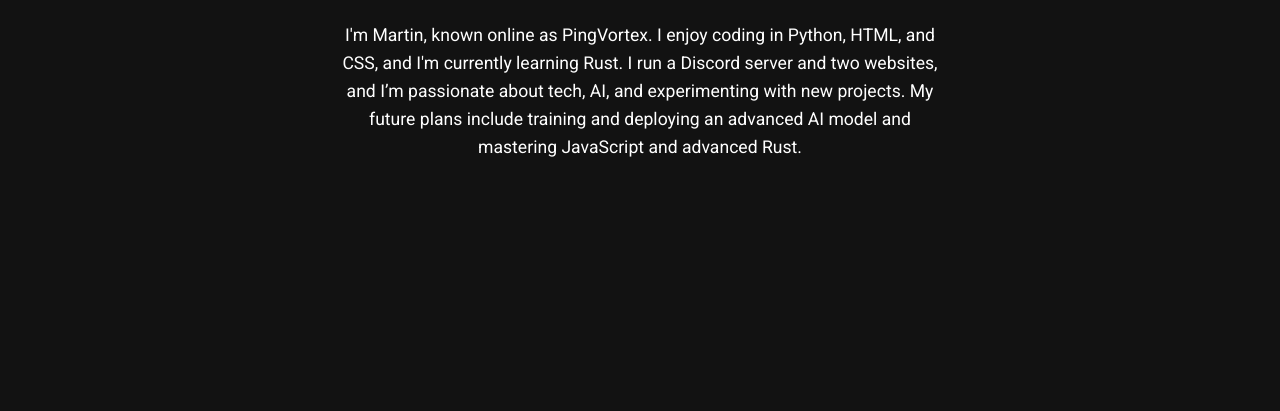
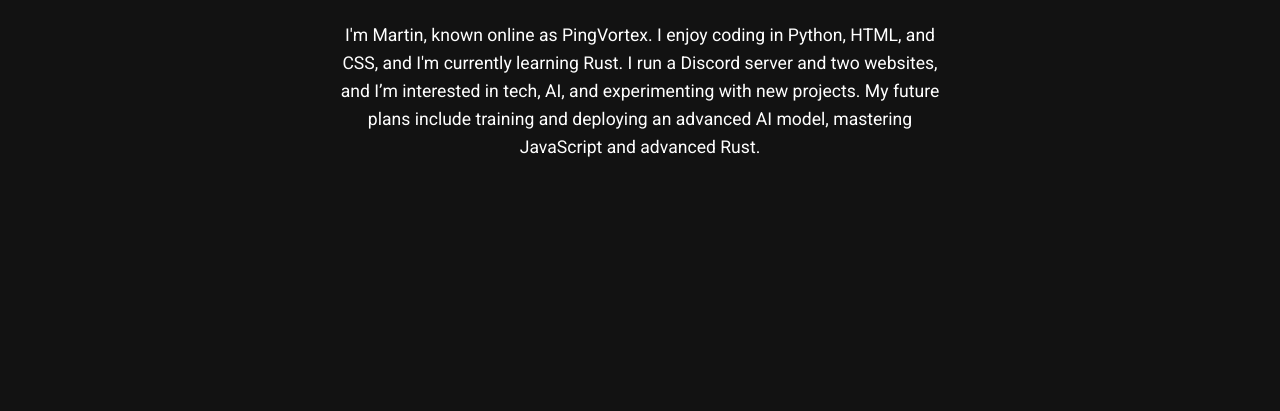
Before and after one commit to pingvortex/my-page, a plain HTML site: page index.html in a window 1280 px wide. Shown: the part 389-800 px from the top of the page. Drawn offline with nearby package versions, Linux system fonts and the light colour scheme; no server answers.

Commit message:
Update index.html

```diff
--- a/index.html
+++ b/index.html
@@ -8,7 +8,7 @@
     <link rel="stylesheet" href="https://site-assets.fontawesome.com/releases/v6.7.2/css/all.css">
     <link href="https://fonts.googleapis.com/css2?family=Roboto:wght@400;700&display=swap" rel="stylesheet">
     <link rel="icon" type="image/png" href="pv-favicon.png">
-    <meta name="description" content="PingVortex - Young Developer coding in Python, HTML, CSS, and Rust. Passionate about tech, AI, and coding. Explore my projects and skills.">
+    <meta name="description" content="PingVortex - Young Developer coding in Python, HTML, CSS, and Rust. Interested in tech, AI, and coding. Explore my projects and skills.">
     <meta name="keywords" content="PingVortex, Portfolio, Developer, Python, HTML, CSS, Rust, AI, Tech, Projects">
     <meta name="author" content="PingVortex">
 
@@ -296,7 +296,7 @@
     <section id="about">
         <h1>PingVortex</h1>
         <h2>Young Developer</h2>
-        <p>I'm Martin, known online as PingVortex. I enjoy coding in Python, HTML, and CSS, and I'm currently learning Rust. I run a Discord server and two websites, and I’m passionate about tech, AI, and experimenting with new projects. My future plans include training and deploying an advanced AI model and mastering JavaScript and advanced Rust.</p>
+        <p>I'm Martin, known online as PingVortex. I enjoy coding in Python, HTML, and CSS, and I'm currently learning Rust. I run a Discord server and two websites, and I’m interested in tech, AI, and experimenting with new projects. My future plans include training and deploying an advanced AI model, mastering JavaScript and advanced Rust.</p>
     </section>
 
     <section id="skills">
```
